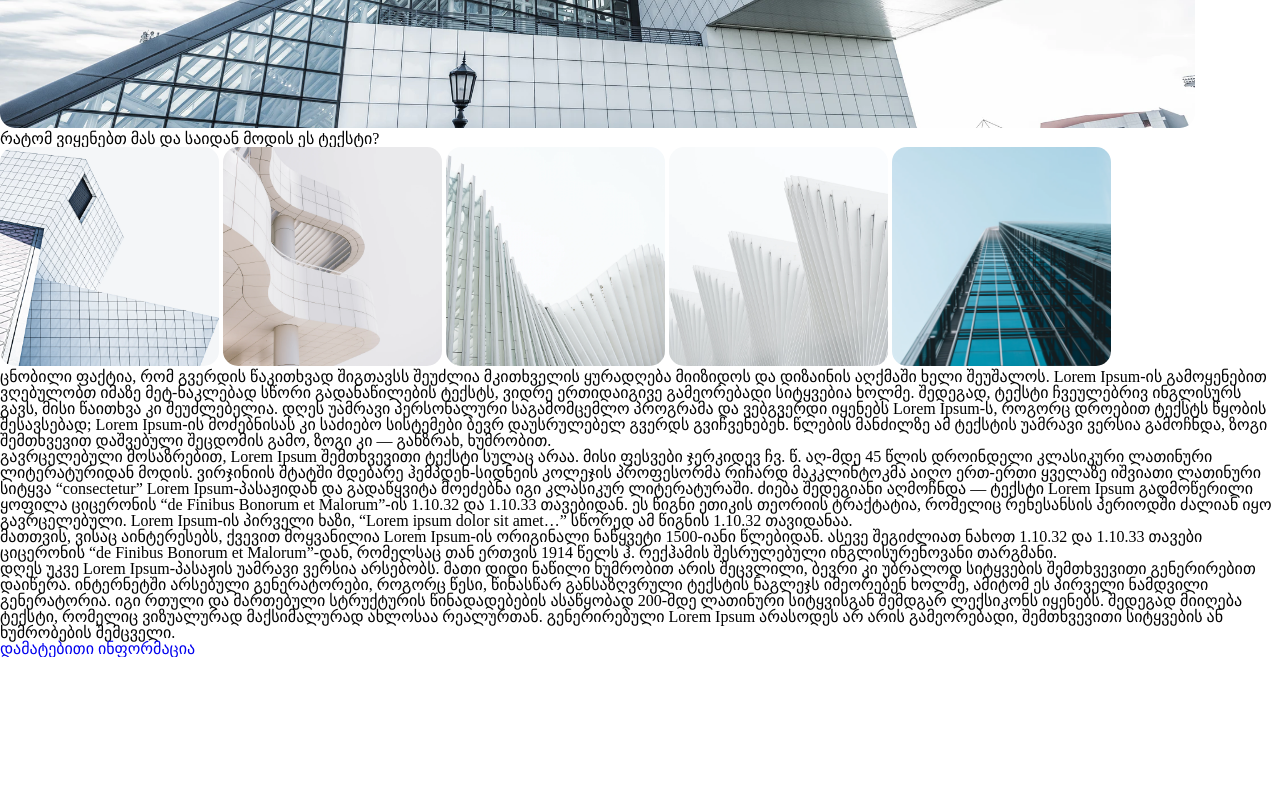
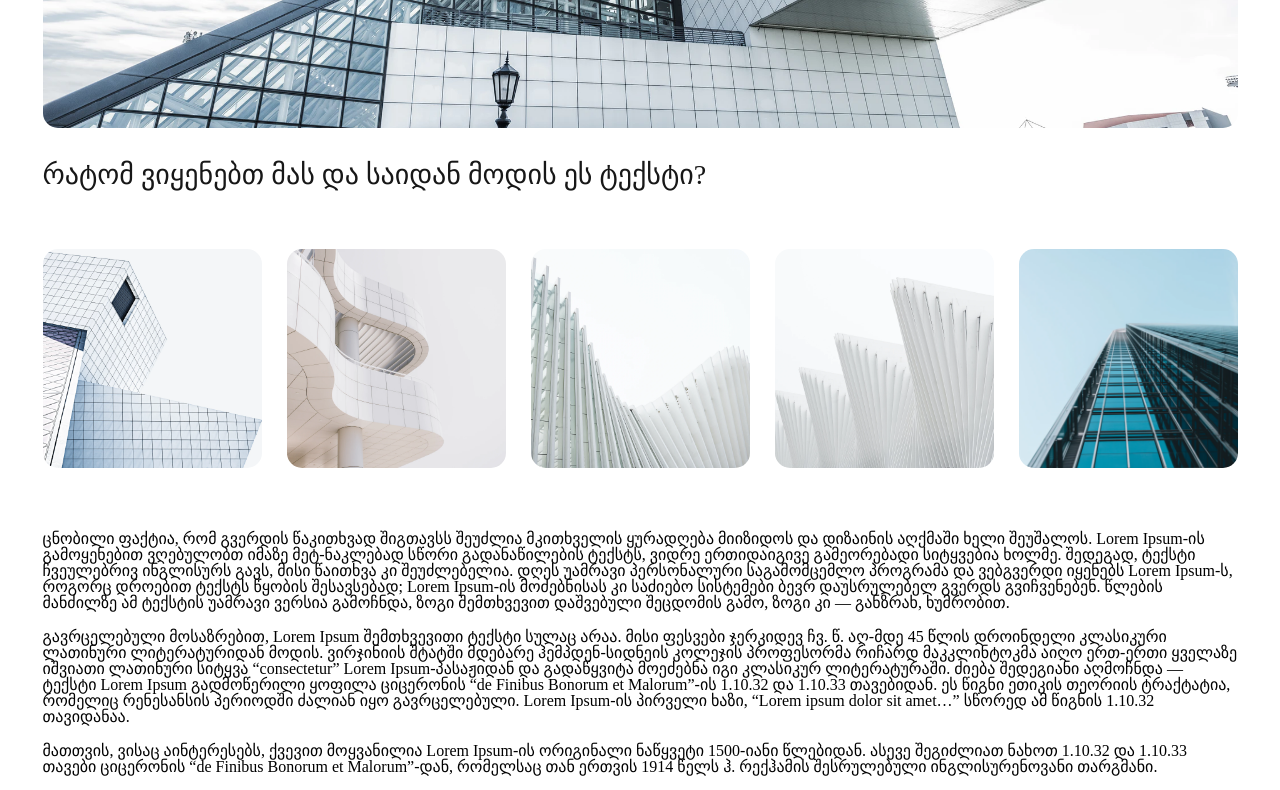
Before and after one commit to Grapava00/work5, a plain HTML site: page index.html in a window 1280 px wide. Shown: the part 860-1650 px from the top of the page. Before the commit the page ends 1517 px from the top, so only its background shows below. Drawn offline with Linux system fonts and the light colour scheme.

Commit message:
section style

```diff
--- a/styles/style.css
+++ b/styles/style.css
@@ -31,3 +31,38 @@ li{
 .contact-list a{
 	color: #171717;
 }
+.container{
+	width: 1195px;
+	margin: 0 auto;
+}
+.title{
+	color: #171717;
+	font-size: 28px;
+	margin-top: 30px;
+}
+.sub-image{
+	margin-top: 60px;
+	margin-right: 21px;
+}
+.last-sub-image{
+	margin-top: 60px;
+}
+.paragraph-container{
+	margin-top: 60px;
+}
+.between-paragraph{
+	margin-bottom: 18px;
+}
+.last-paragraph{
+	margin-bottom: 76px;
+}
+.more-information{
+	width: 207px;
+	margin: 0 auto 198px;
+	padding: 18px 78px;
+	background-color: #0A22F4;
+	border-radius: 28px;
+}
+.more-information a{
+	color: #FFFFFF;
+}
```
